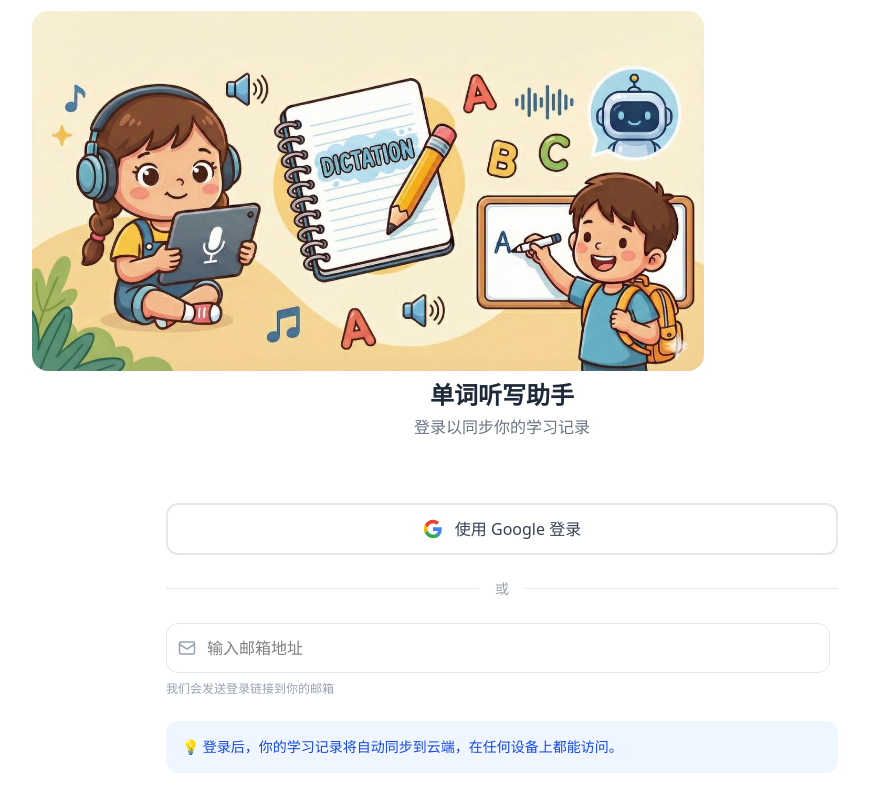
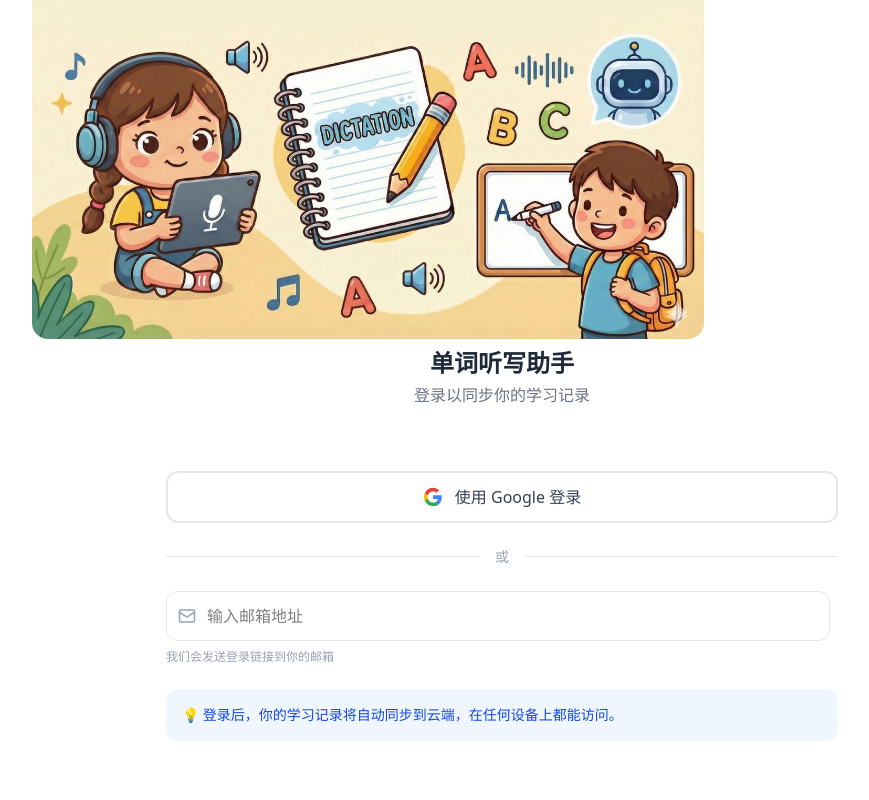
Before and after one commit to codebooody-debug/spelling-cards, a React (Vite) app: page /login in a window 1280 px wide. Shown: the whole page, without its empty margins (138-1007 px from the left). Built offline with nearby package versions, Linux system fonts and the light colour scheme; no server answers.

Commit message:
fix: 使用内联样式强制上移图片 v4 - 2026-02-24 18:19

```diff
--- a/src/pages/LoginPage.jsx
+++ b/src/pages/LoginPage.jsx
@@ -115,9 +115,14 @@ function LoginPage() {
   return (
     <div className="min-h-screen bg-white flex items-center justify-center px-4 py-8 sm:p-4 safe-area-top safe-area-bottom safe-area-left safe-area-right no-horizontal-scroll">
       <div className="w-full max-w-sm sm:max-w-2xl">
-        {/* Logo - 移动端图片更上移 */}
+        {/* Logo - 移动端图片更上移 v4 */}
         <div className="text-center mb-0 sm:mb-2">
-          <img src="/login-banner.jpg?v=3" alt="单词听写助手" className="w-[120%] sm:w-[140%] mx-auto -ml-[10%] sm:-ml-[20%] mb-1 sm:mb-2 rounded-2xl -mt-16 sm:-mt-4" />
+          <img
+            src="/login-banner.jpg?v=4&t=1771928400"
+            alt="单词听写助手"
+            className="w-[120%] sm:w-[140%] mx-auto -ml-[10%] sm:-ml-[20%] mb-1 sm:mb-2 rounded-2xl -mt-20 sm:-mt-4"
+            style={{marginTop: '-80px'}}
+          />
           <h1 className="text-xl sm:text-2xl font-bold text-gray-800">单词听写助手</h1>
           <p className="text-sm sm:text-base text-gray-500 mt-1">登录以同步你的学习记录</p>
         </div>
```
